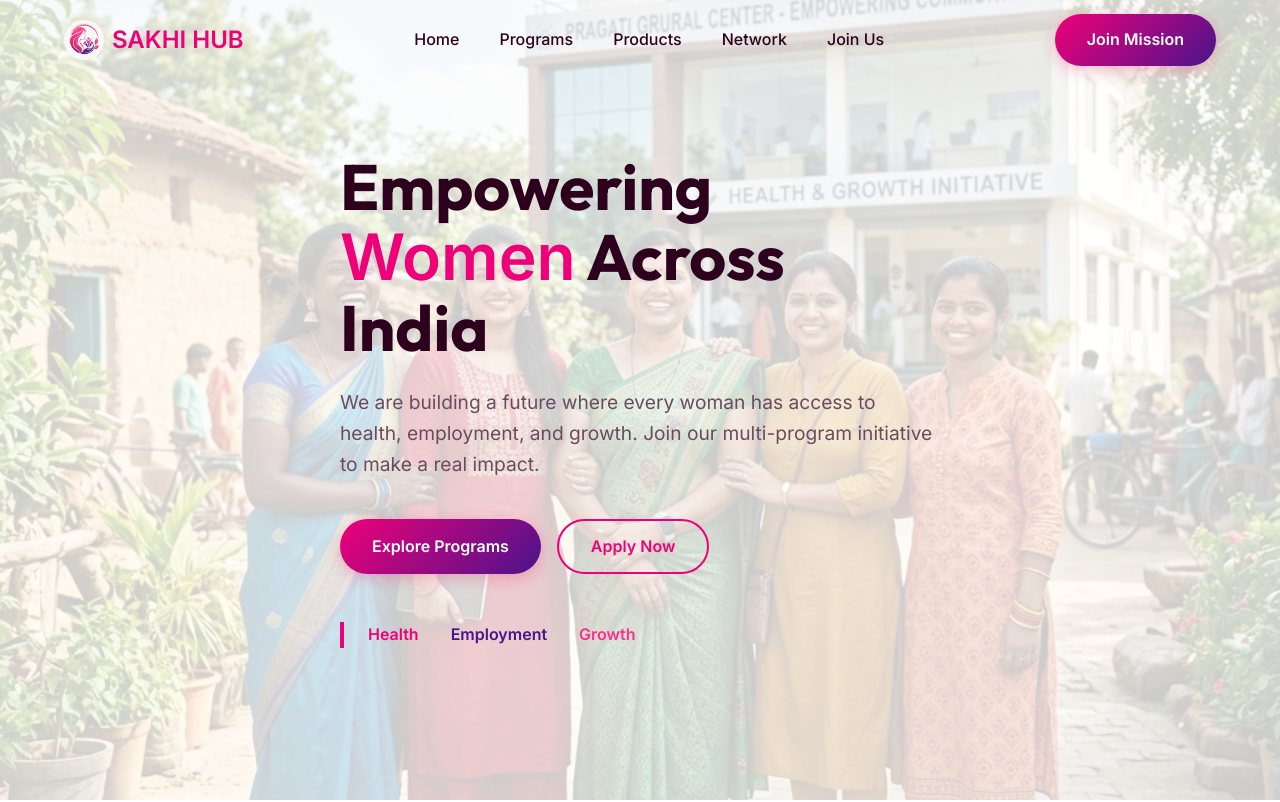
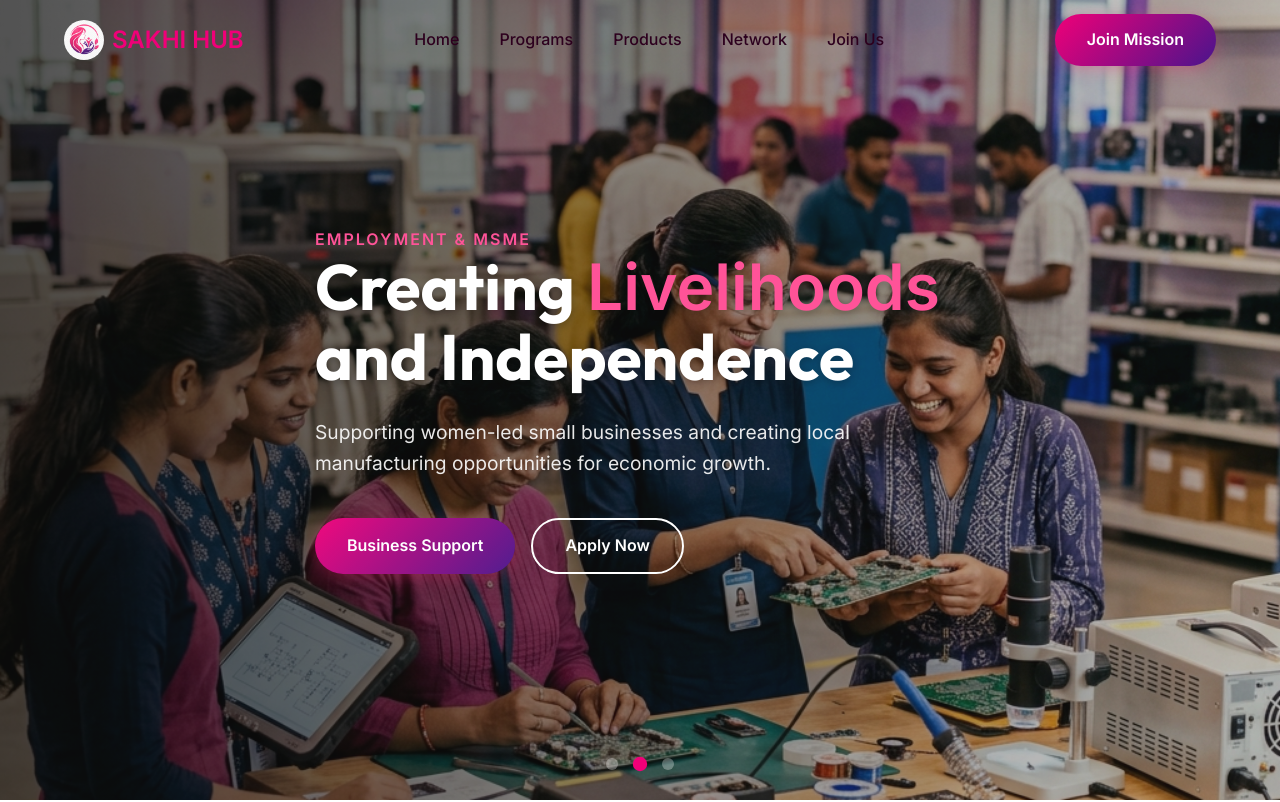
Before and after one commit to arkmanagement6-coder/sakhicarepad, a plain HTML site: page index.html in a window 1280 px wide. Shown: the top 802 px of the page. Drawn offline with Linux system fonts and the light colour scheme.

Commit message:
Implement Hero Slider with 3 images and remove white overlay for better contrast

```diff
--- a/css/index.css
+++ b/css/index.css
@@ -137,10 +137,15 @@ nav {
 }
 
 nav.scrolled {
-    background: rgba(255, 255, 255, 0.9);
-    backdrop-filter: blur(10px);
+    background: rgba(18, 0, 94, 0.9); /* Dark indigo glass */
+    backdrop-filter: blur(15px);
+    -webkit-backdrop-filter: blur(15px);
     box-shadow: var(--shadow-sm);
     height: 70px;
+}
+
+nav.scrolled .logo, nav.scrolled .nav-links a {
+    color: white;
 }
 
 .logo {
@@ -221,15 +226,86 @@ footer {
     padding-left: 5px;
 }
 
+/* Hero Slider */
+.hero {
+    position: relative;
+    height: 100vh;
+    overflow: hidden;
+}
+
+.slide {
+    position: absolute;
+    top: 0;
+    left: 0;
+    width: 100%;
+    height: 100%;
+    background-size: cover;
+    background-position: center;
+    opacity: 0;
+    transition: opacity 1.5s ease-in-out;
+    display: flex;
+    align-items: center;
+}
+
+.slide.active {
+    opacity: 1;
+}
+
+.slide::after {
+    content: '';
+    position: absolute;
+    top: 0;
+    left: 0;
+    width: 100%;
+    height: 100%;
+    background: linear-gradient(90deg, rgba(0,0,0,0.7) 0%, rgba(0,0,0,0.2) 100%);
+    z-index: 1;
+}
+
+.hero-content {
+    position: relative;
+    z-index: 2;
+    color: white;
+}
+
+.hero-content h1 {
+    color: white !important;
+    text-shadow: 0 2px 10px rgba(0,0,0,0.3);
+}
+
+.hero-content p {
+    color: rgba(255,255,255,0.9) !important;
+}
+
+/* Dots */
+.slider-dots {
+    position: absolute;
+    bottom: 30px;
+    left: 50%;
+    transform: translateX(-50%);
+    display: flex;
+    gap: 1rem;
+    z-index: 10;
+}
+
+.dot {
+    width: 12px;
+    height: 12px;
+    border-radius: 50%;
+    background: rgba(255,255,255,0.3);
+    cursor: pointer;
+    transition: var(--trans);
+}
+
+.dot.active {
+    background: var(--primary);
+    transform: scale(1.2);
+}
+
 /* Mobile Responsive */
 @media (max-width: 768px) {
-    nav {
-        padding: 0 1.5rem;
-    }
-    .nav-links {
-        display: none;
-    }
-    .section-padding {
-        padding: 4rem 0;
-    }
+    nav { padding: 0 1.5rem; }
+    .nav-links { display: none; }
+    .section-padding { padding: 4rem 0; }
+    .hero-content h1 { font-size: 2.5rem !important; }
 }
--- a/index.html
+++ b/index.html
@@ -24,24 +24,59 @@
         <a href="hiring.html" class="btn btn-primary">Join Mission</a>
     </nav>
 
-    <!-- Hero Section -->
-    <section class="hero section-padding" style="background: linear-gradient(rgba(255,255,255,0.8), rgba(255,255,255,0.8)), url('assets/images/hero_empowerment.png'); background-size: cover; background-position: center; min-height: 100vh; display: flex; align-items: center;">
-        <div class="container">
-            <div class="hero-content animate-up" style="max-width: 600px;">
-                <h1 style="font-size: 4rem; line-height: 1.1; margin-bottom: 1.5rem; color: var(--text-dark);">Empowering <span style="color: var(--primary);">Women</span> Across India</h1>
-                <p style="font-size: 1.2rem; margin-bottom: 2.5rem; color: var(--text-muted);">
-                    We are building a future where every woman has access to health, employment, and growth. Join our multi-program initiative to make a real impact.
-                </p>
-                <div style="display: flex; gap: 1rem; flex-wrap: wrap;">
-                    <a href="programs.html" class="btn btn-primary">Explore Programs</a>
-                    <a href="hiring.html" class="btn btn-outline">Apply Now</a>
-                </div>
-                <div style="margin-top: 3rem; display: flex; gap: 2rem; border-left: 4px solid var(--primary); padding-left: 1.5rem;">
-                    <div><strong style="color: var(--primary);">Health</strong></div>
-                    <div><strong style="color: var(--secondary);">Employment</strong></div>
-                    <div><strong style="color: var(--accent);">Growth</strong></div>
+    <!-- Hero Slider Section -->
+    <section class="hero" id="home">
+        <div class="slide active" style="background-image: url('assets/images/hero1.png');">
+            <div class="container">
+                <div class="hero-content animate-up" style="max-width: 650px;">
+                    <span style="color: var(--primary-light); font-weight: 600; text-transform: uppercase; letter-spacing: 2px;">Health & Hygiene</span>
+                    <h1 style="font-size: 4rem; line-height: 1.1; margin-bottom: 1.5rem;">Empowering <span style="color: var(--primary-light);">Women</span> Through Health</h1>
+                    <p style="font-size: 1.2rem; margin-bottom: 2.5rem;">
+                        Our mission starts with health awareness. Breaking taboos and providing safe hygiene solutions for every woman in India.
+                    </p>
+                    <div style="display: flex; gap: 1rem; flex-wrap: wrap;">
+                        <a href="programs.html" class="btn btn-primary">Our Campaigns</a>
+                        <a href="hiring.html" class="btn btn-outline" style="border-color: white; color: white;">Join Mission</a>
+                    </div>
                 </div>
             </div>
+        </div>
+        <div class="slide" style="background-image: url('assets/images/hero2.png');">
+            <div class="container">
+                <div class="hero-content animate-up" style="max-width: 650px;">
+                    <span style="color: var(--primary-light); font-weight: 600; text-transform: uppercase; letter-spacing: 2px;">Employment & MSME</span>
+                    <h1 style="font-size: 4rem; line-height: 1.1; margin-bottom: 1.5rem;">Creating <span style="color: var(--primary-light);">Livelihoods</span> and Independence</h1>
+                    <p style="font-size: 1.2rem; margin-bottom: 2.5rem;">
+                        Supporting women-led small businesses and creating local manufacturing opportunities for economic growth.
+                    </p>
+                    <div style="display: flex; gap: 1rem; flex-wrap: wrap;">
+                        <a href="programs.html" class="btn btn-primary">Business Support</a>
+                        <a href="hiring.html" class="btn btn-outline" style="border-color: white; color: white;">Apply Now</a>
+                    </div>
+                </div>
+            </div>
+        </div>
+        <div class="slide" style="background-image: url('assets/images/hero3.png');">
+            <div class="container">
+                <div class="hero-content animate-up" style="max-width: 650px;">
+                    <span style="color: var(--primary-light); font-weight: 600; text-transform: uppercase; letter-spacing: 2px;">Skill & Growth</span>
+                    <h1 style="font-size: 4rem; line-height: 1.1; margin-bottom: 1.5rem;">Building <span style="color: var(--primary-light);">Futures</span> Through Training</h1>
+                    <p style="font-size: 1.2rem; margin-bottom: 2.5rem;">
+                        Equipping women with modern skills for the digital age. From vocational training to leadership development.
+                    </p>
+                    <div style="display: flex; gap: 1rem; flex-wrap: wrap;">
+                        <a href="programs.html" class="btn btn-primary">Explore Skills</a>
+                        <a href="hiring.html" class="btn btn-outline" style="border-color: white; color: white;">Volunteer</a>
+                    </div>
+                </div>
+            </div>
+        </div>
+
+        <!-- Slider Dots -->
+        <div class="slider-dots">
+            <div class="dot active" onclick="goToSlide(0)"></div>
+            <div class="dot" onclick="goToSlide(1)"></div>
+            <div class="dot" onclick="goToSlide(2)"></div>
         </div>
     </section>
 
@@ -183,6 +218,36 @@
                 nav.classList.remove('scrolled');
             }
         });
+
+        // Hero Slider Logic
+        let currentSlide = 0;
+        const slides = document.querySelectorAll('.slide');
+        const dots = document.querySelectorAll('.dot');
+
+        function showSlide(n) {
+            slides.forEach(s => s.classList.remove('active'));
+            dots.forEach(d => d.classList.remove('active'));
+
+            currentSlide = (n + slides.length) % slides.length;
+            slides[currentSlide].classList.add('active');
+            dots[currentSlide].classList.add('active');
+        }
+
+        window.goToSlide = function(n) {
+            showSlide(n);
+            resetTimer();
+        }
+
+        function nextSlide() {
+            showSlide(currentSlide + 1);
+        }
+
+        let timer = setInterval(nextSlide, 5000);
+
+        function resetTimer() {
+            clearInterval(timer);
+            timer = setInterval(nextSlide, 5000);
+        }
     </script>
 </body>
 </html>
```
Also changed, not shown: assets/images/hero1.png (added), assets/images/hero2.png (added), assets/images/hero3.png (added).
